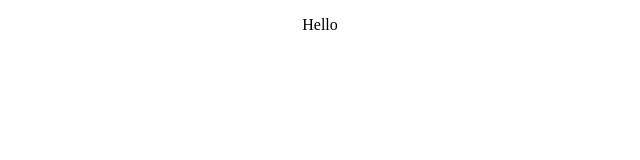
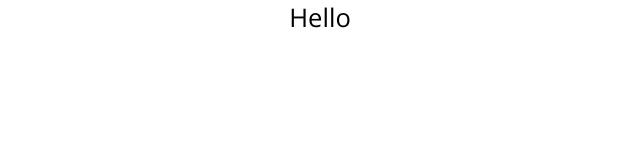
Before and after one commit to Konstructa/landing-page-reactjs, a React (Create React App) app: page / in a window 1280 px wide. Shown: the top 160 px of the page, without its empty margins (320-960 px from the left). Built offline with nearby package versions, Linux system fonts and the light colour scheme.

Commit message:
feat: app

```diff
--- a/src/index.jsx
+++ b/src/index.jsx
@@ -1,10 +1,16 @@
 import React from 'react';
 import ReactDOM from 'react-dom/client';
 import { Home } from './templates/App/index';
+import { GlobalStyles } from './styles/global-styles';
+import { ThemeProvider } from 'styled-components';
+import { theme } from './styles/theme';
 
 const root = ReactDOM.createRoot(document.getElementById('root'));
 root.render(
   <React.StrictMode>
-    <Home />
+    <ThemeProvider theme={theme}>
+      <Home />
+      <GlobalStyles />
+    </ThemeProvider>
   </React.StrictMode>,
 );
--- a/src/templates/App/index.jsx
+++ b/src/templates/App/index.jsx
@@ -1,8 +1,12 @@
+import * as Styled from './styles';
+
 export const Home = () => {
   return (
     <div className="App">
       <header className="App-header" style={{ textAlign: 'center' }}>
-        <p>Hello</p>
+        <Styled.Wrapper>
+          <p>Hello</p>
+        </Styled.Wrapper>
       </header>
     </div>
   );
--- /dev/null
+++ b/src/templates/App/styles.js
@@ -0,0 +1,7 @@
+import styled from 'styled-components';
+
+export const Wrapper = styled.div`
+  p {
+    color: black
+  }
+`;
```
